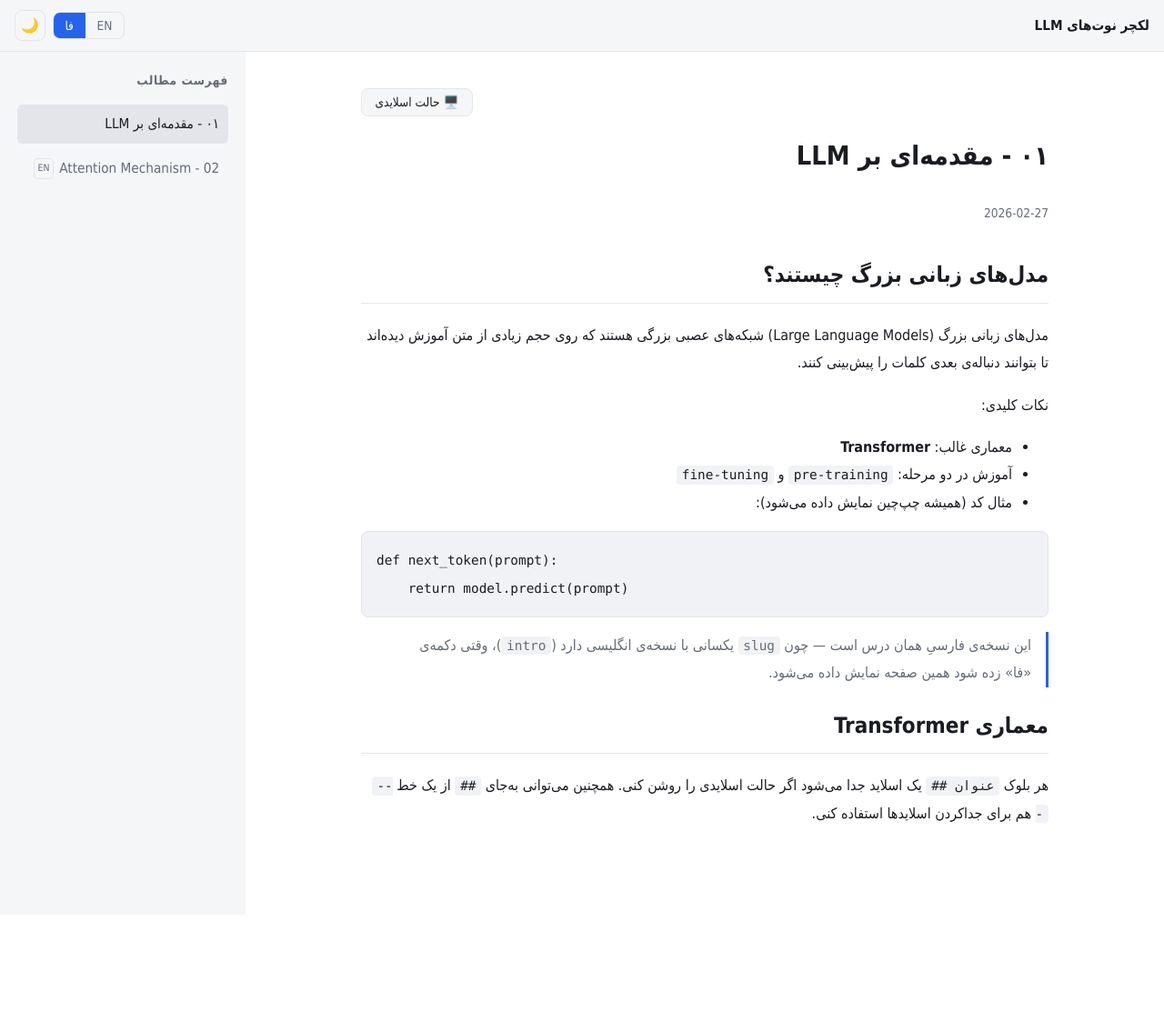
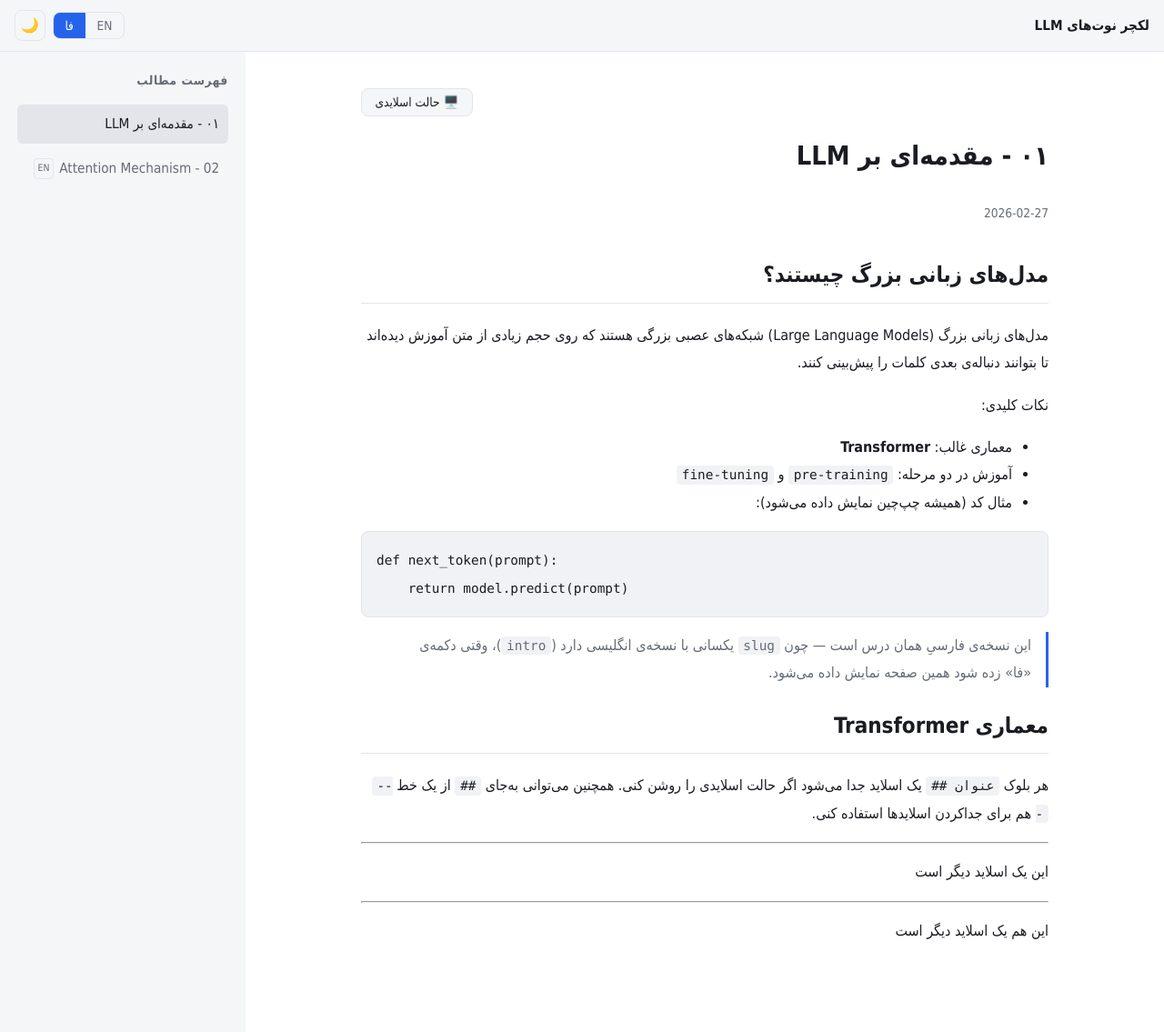
Before and after one commit to sbu-llm/notes, a Jekyll site: the page built from _notes/01-intro-fa.md, in a window 1280 px wide. Shown: the whole page at 91% size. Built offline with Jekyll 4.4.1, drawn with Linux system fonts in a browser that asks for light colours; a style sheet for code colours, icons or effects is not loaded; before the commit the page ends 1006 px from its top, so only the background shows below that.

Commit message:
Update 01-intro-fa.md

```diff
--- a/_notes/01-intro-fa.md
+++ b/_notes/01-intro-fa.md
@@ -27,3 +27,10 @@ def next_token(prompt):
 ## معماری Transformer
 
 هر بلوک `## عنوان` یک اسلاید جدا می‌شود اگر حالت اسلایدی را روشن کنی. همچنین می‌توانی به‌جای `##` از یک خط `---` هم برای جداکردن اسلایدها استفاده کنی.
+
+---
+این یک اسلاید دیگر است
+
+---
+
+این هم یک اسلاید دیگر است
```
